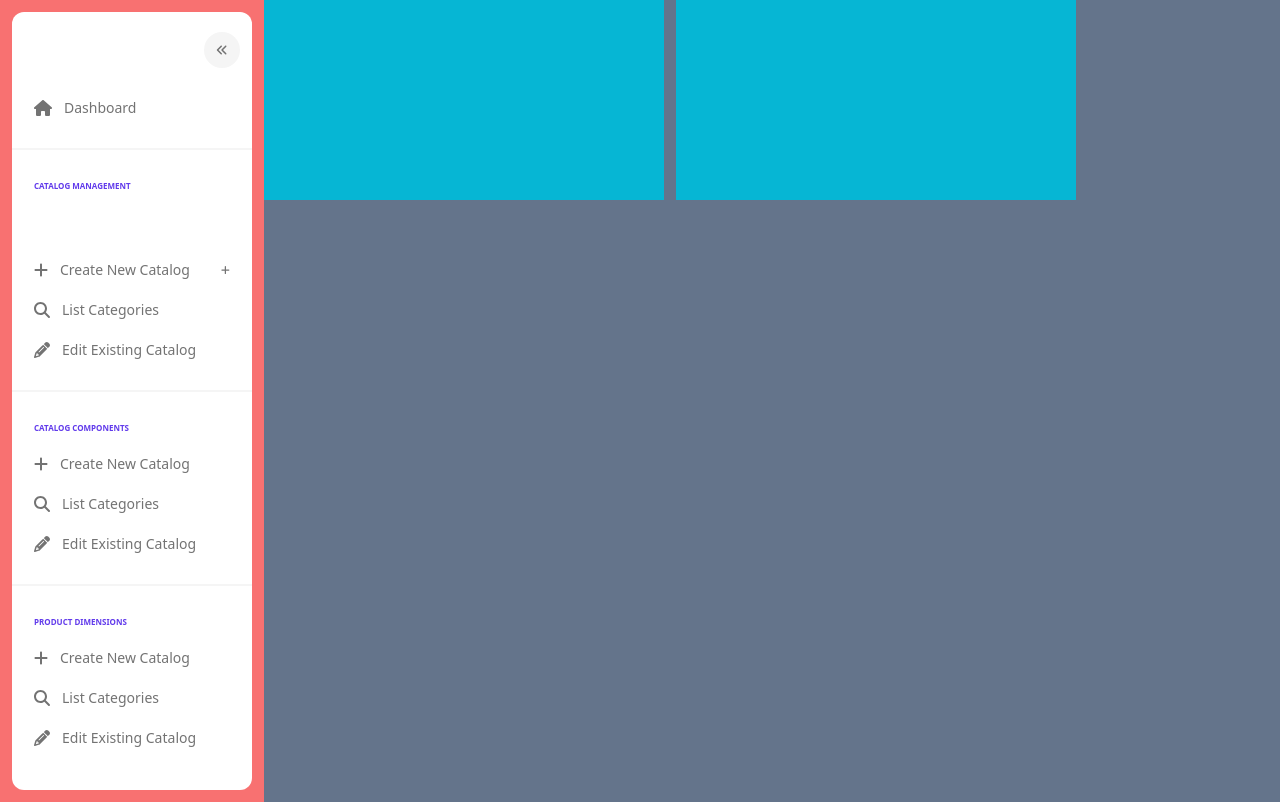
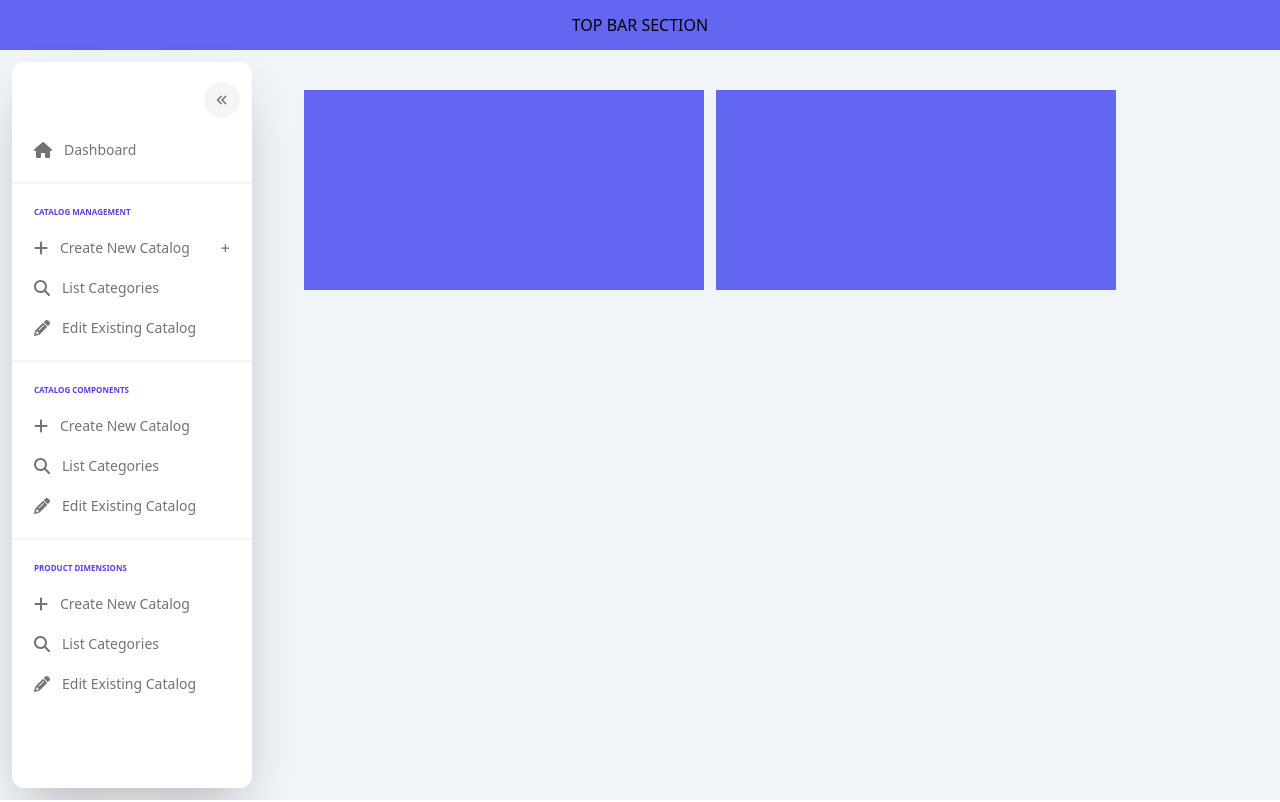
Before and after one commit to Cunhat/catalog-dashboard, a Next.js app: page / in a window 1280 px wide. Built offline with nearby package versions, Linux system fonts and the light colour scheme.

Commit message:
Fix issues

```diff
--- a/src/components/Layouts/index.tsx
+++ b/src/components/Layouts/index.tsx
@@ -3,13 +3,13 @@ import React from 'react';
 import { Sidebar } from '@/components/Sidebar';
 
 export const DashboardLayout: FC<PropsWithChildren> = ({ children }) => (
-  <div className='flex flex-col h-screen'>
-     <nav className='bg-indigo-500 h-[100px]'></nav>
+  <div className='flex flex-col h-screen bg-slate-100'>
+    <nav className='bg-indigo-500 h-[50px] flex justify-center items-center'>TOP BAR SECTION</nav>
     <div className='flex flex-1'>
-      <div className='bg-red-400 h-full p-3'>
+      <div className=' h-full p-3'>
         <Sidebar />
       </div>
-      <main className='bg-slate-500 flex flex-1 flex-wrap gap-3'>{children}</main>
+      <main className='flex flex-1 flex-wrap gap-3 p-10'>{children}</main>
     </div>
   </div>
 );
--- a/src/components/PopoverMenu/index.tsx
+++ b/src/components/PopoverMenu/index.tsx
@@ -11,7 +11,7 @@ export const PopoverMenu: React.FC<PropsWithChildren<PropPopoverMenuProps>> = ({
     <PopoverComp.Trigger />
     <PopoverComp.Anchor />
     <PopoverComp.Portal>
-      <PopoverComp.Content sideOffset={20} side="right"  className='focus-visible:outline-0 shadow-xl'>{children}</PopoverComp.Content>
+      <PopoverComp.Content sideOffset={20} side="right" className='focus-visible:outline-0 shadow-xl'>{children}</PopoverComp.Content>
     </PopoverComp.Portal>
   </PopoverComp.Root>
 );
--- a/src/components/Sidebar/index.tsx
+++ b/src/components/Sidebar/index.tsx
@@ -15,10 +15,10 @@ export const Sidebar: React.FC = () => {
       <motion.div
         initial='collapsed'
         animate={{
-          width: open ? '240px' : '80px',
+          width: open ? '240px' : '85px',
           transition: { duration: 0.5, type: 'spring', when: 'afterChildren' },
         }}
-        className={`h-full bg-white rounded-xl flex flex-col gap-2 py-5 overflow-auto`}
+        className={`h-full bg-white rounded-xl flex flex-col py-5 overflow-auto shadow-2xl`}
       >
         <div className=' flex justify-center'>
           <motion.div
@@ -92,7 +92,7 @@ const SidebarItem: React.FC<{ icon: IconProp; text: string; open: boolean }> = (
   );
 };
 
-const PopHover: React.FC<{ open: boolean; onOpenChange: (open: boolean) => void; text: string; icon: IconProp }> = ({
+const PopoverComp: React.FC<{ open: boolean; onOpenChange: (open: boolean) => void; text: string; icon: IconProp }> = ({
   open,
   onOpenChange,
   text,
@@ -132,12 +132,13 @@ const SidebarExpandableItem: React.FC<{ icon: IconProp; text: string; open: bool
     if (!open) setShowItems(false);
   }, [open]);
 
-  //onMouseEnter={() => setOpenMenu(true)} onMouseLeave={() => setOpenMenu(false)}
+  console.log(openMenu)
 
   return (
-    <div onClick={() => setOpenMenu(!openMenu)} onMouseEnter={() => setOpenTooltip(true)} onMouseLeave={() => setOpenTooltip(false)}>
-      <PopHover open={openMenu && !open} onOpenChange={setOpenMenu} text={text} icon={icon} />
+    <>
       <Tooltip text={text} open={openTooltip && !open} setOpen={setOpenTooltip}></Tooltip>
+      <PopoverComp open={openMenu && !open} onOpenChange={setOpenMenu} text={text} icon={icon} />
+      <div onClick={() => setOpenMenu(!openMenu && !open)} onMouseEnter={() => setOpenTooltip(true)} onMouseLeave={() => setOpenTooltip(false)}>
         <div
           onClick={expandItem}
           className={`flex h-10  items-center gap-3 p-2.5 text-neutral-500 ${
@@ -145,7 +146,10 @@ const SidebarExpandableItem: React.FC<{ icon: IconProp; text: string; open: bool
           } hover:cursor-pointer  ${open ? '' : 'justify-center w-10'} `}
         >
           <FontAwesomeIcon icon={icon} className='text-base' />
-        <motion.span animate={{ opacity: open ? 1 : 0, transition: { duration: 0.5 } }} className={`${open ? 'block' : 'hidden'} text-sm`}>
+          <motion.span
+            animate={{ opacity: open ? 1 : 0, transition: { duration: 0.5 } }}
+            className={`${open ? 'block' : 'hidden'} text-sm`}
+          >
             {text}
           </motion.span>
           {!open ? (
@@ -202,6 +206,7 @@ const SidebarExpandableItem: React.FC<{ icon: IconProp; text: string; open: bool
         )}
         {/* </AnimatePresence> */}
       </div>
+    </>
   );
 };
 
@@ -236,12 +241,10 @@ const SidebarSection: React.FC<PropsWithChildren<SidebarSectionProps>> = ({ titl
   );
 
   return (
-    // <AnimatePresence initial={false} mode='wait'>
     <div className={`p-3 flex flex-col ${open ? '' : 'items-center'}`}>
       {open && title && <AnimatedTitle text={title} />}
-      {/* {!open && title !== undefined && <AnimatedTitle text={formatTitle(title, open)!} />} */}
+      {!open && title !== undefined && <AnimatedTitle text={formatTitle(title, open)!} />}
       {children}
     </div>
-    // </AnimatePresence>
   );
 };
--- a/src/pages/index.tsx
+++ b/src/pages/index.tsx
@@ -7,8 +7,8 @@ import { DashboardLayout } from '@/components/Layouts';
 const Home: NextPageWithLayout = () => {
   return (
     <>
-      <div className='h-[200px] w-[400px] bg-cyan-500'></div>
-      <div className='h-[200px] w-[400px] bg-cyan-500'></div>
+      <div className='h-[200px] w-[400px] bg-indigo-500'></div>
+      <div className='h-[200px] w-[400px] bg-indigo-500'></div>
 
     </>
   );
```
Lines whose indentation alone changed are shown as unchanged.
